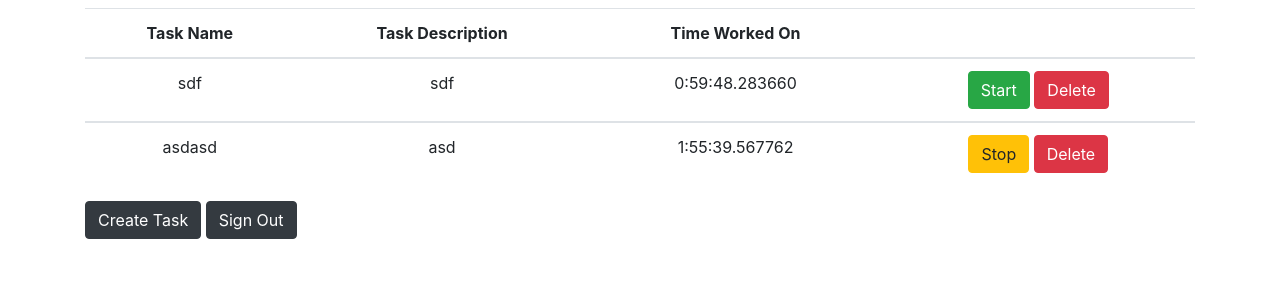
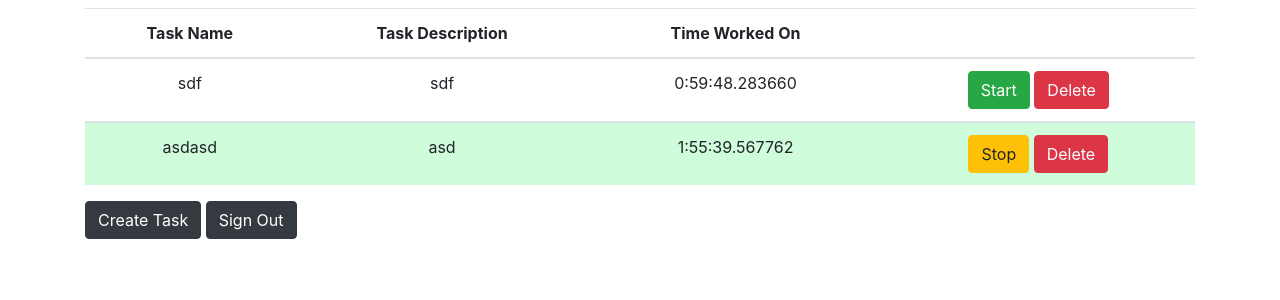
Before and after one commit to aivan6842/TaskTimeTracker, a Django app: template templates/viewTasks.html in a window 1280 px wide. Shown: the part 104-404 px from the top of the page. Run offline with Django 3.2, Linux system fonts and the light colour scheme; the template is opened without the code that fills it: values that come from a table or form of the project are taken from there, others are empty; data comes from the database, SQL or seed files in the repository; both versions use the stored data as it was after the commit; some libraries are stand-ins or nearby versions.

Commit message:
changed color wqhen ssrtarter ,adfnsdkfhtwltgwe, gf

```diff
--- a/static/css/taskapp.css
+++ b/static/css/taskapp.css
@@ -19,3 +19,7 @@ td{
 form{
     display: inline;
 }
+
+.started{
+    background-color: #cffcda
+}
--- a/static/js/viewTasks.js
+++ b/static/js/viewTasks.js
@@ -0,0 +1,4 @@
+$('#stopped').click(function(){
+   $('tr td').css({ 'background-color' : 'green'});
+   $('td', this).css({ 'background-color' : 'red' });
+});
--- a/templates/viewTasks.html
+++ b/templates/viewTasks.html
@@ -17,14 +17,18 @@
         </thead>
           {% for task in userTasks %}
           <tbody>
-            <tr class="table-default">
+          {% if task.currentlyWorking %}
+          <tr class="table-default started">
+                {% else %}
+                <tr class="table-default">
+                {% endif %}
                    <td >{{ task.taskName }}</td>
                    <td >{{ task.description }}</td>
                    <td >{{ task.totaltime }}</td>
                    <td id="table-buttons">
                       {% if not task.currentlyWorking %}
                       <form  method="post"> {% csrf_token %}
-                         <button type="submit" class="btn btn-success pull-left" name="{{task.taskName}}Start" formmethod='post' value='True'>Start</button>
+                         <button id="start" type="submit" class="btn btn-success pull-left" name="{{task.taskName}}Start" formmethod='post' value='True'>Start</button>
                       </form>
                       {% else %}
                       <form  method="post"> {% csrf_token %}
@@ -49,4 +53,6 @@
     </form>
 </div>
 
-    {% endblock %}
+<script src="{% static 'js/viewTasks.js' %}"></script>
+
+{% endblock %}
```
Also changed, not shown: db.sqlite3.
